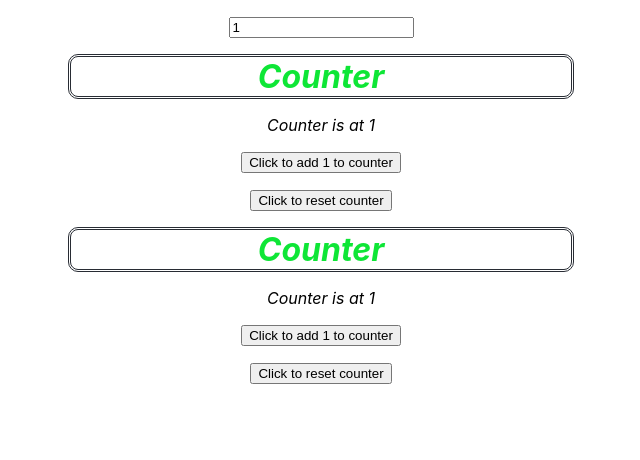
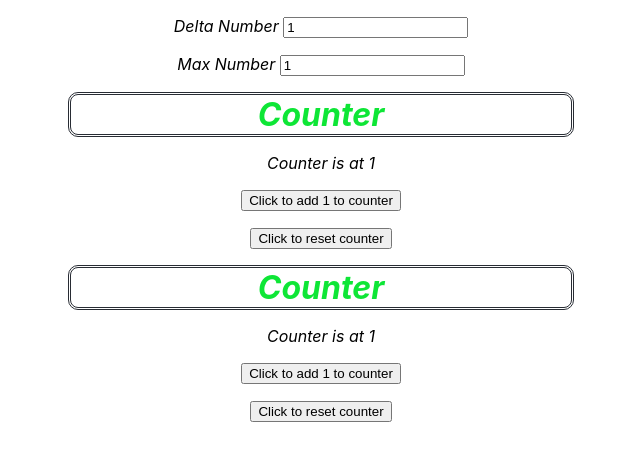
Before and after one commit to ElinoaResnick/UseState, a React (Create React App) app: page / in a window 1280 px wide. Shown: the top 460 px of the page, without its empty margins (319-959 px from the left). Built offline with nearby package versions, Linux system fonts and the light colour scheme.

Commit message:
added Max Number

```diff
--- a/src/App.js
+++ b/src/App.js
@@ -6,17 +6,23 @@ import { useState } from "react";
 
 function App() {
   const [delta, setDelta] = useState(1)
+  const [MaxNum, setMaxNum] = useState(1)
 
   function handleDelta(e){
   console.log(e);
   setDelta(Number(e.target.value))
   }
+  function changeMax(e){
+  console.log(e);
+  setMaxNum(Number(e.target.value))
+  }
 
   return (
     <div className="App">
-      <p><input type= "number" value = {delta} onChange = {handleDelta}/></p>
-      <Counter delta={delta}/>
-      <Counter delta={delta}/>
+      <p>Delta Number <input type= "number" value = {delta} onChange = {handleDelta}/></p>
+      <p>Max Number <input type= "number" value = {MaxNum} onChange={changeMax}/></p>
+      <Counter MaxNum = {MaxNum} delta={delta} />
+      <Counter delta={delta} MaxNum = {MaxNum}/>
     </div>
   );
 }
--- a/src/counter.js
+++ b/src/counter.js
@@ -4,15 +4,33 @@ import { useState } from "react";
 
 function Counter(props) {
     const {delta} = props
+    const {MaxNum} = props
     const[count, setCount] = useState(1)
 
+    // function incr(){
+    //     setCount(
+    //         function(oldCount){
+    //             return oldCount +delta
+    //         }
+    //     )
+    //     console.log(count)
+    // }
     function incr(){
-        setCount(
-            function(oldCount){
-                return oldCount +delta
-            }
+        if (count+delta < MaxNum) {
+            setCount(
+                function(oldCount){
+                    return oldCount +delta
+                }
+            )
+
+        }
+        else if (
+            reset()
         )
         console.log(count)
+        console.log(delta)
+        console.log(MaxNum)
+        console.log(props)
     }
 
     function reset(){
```
